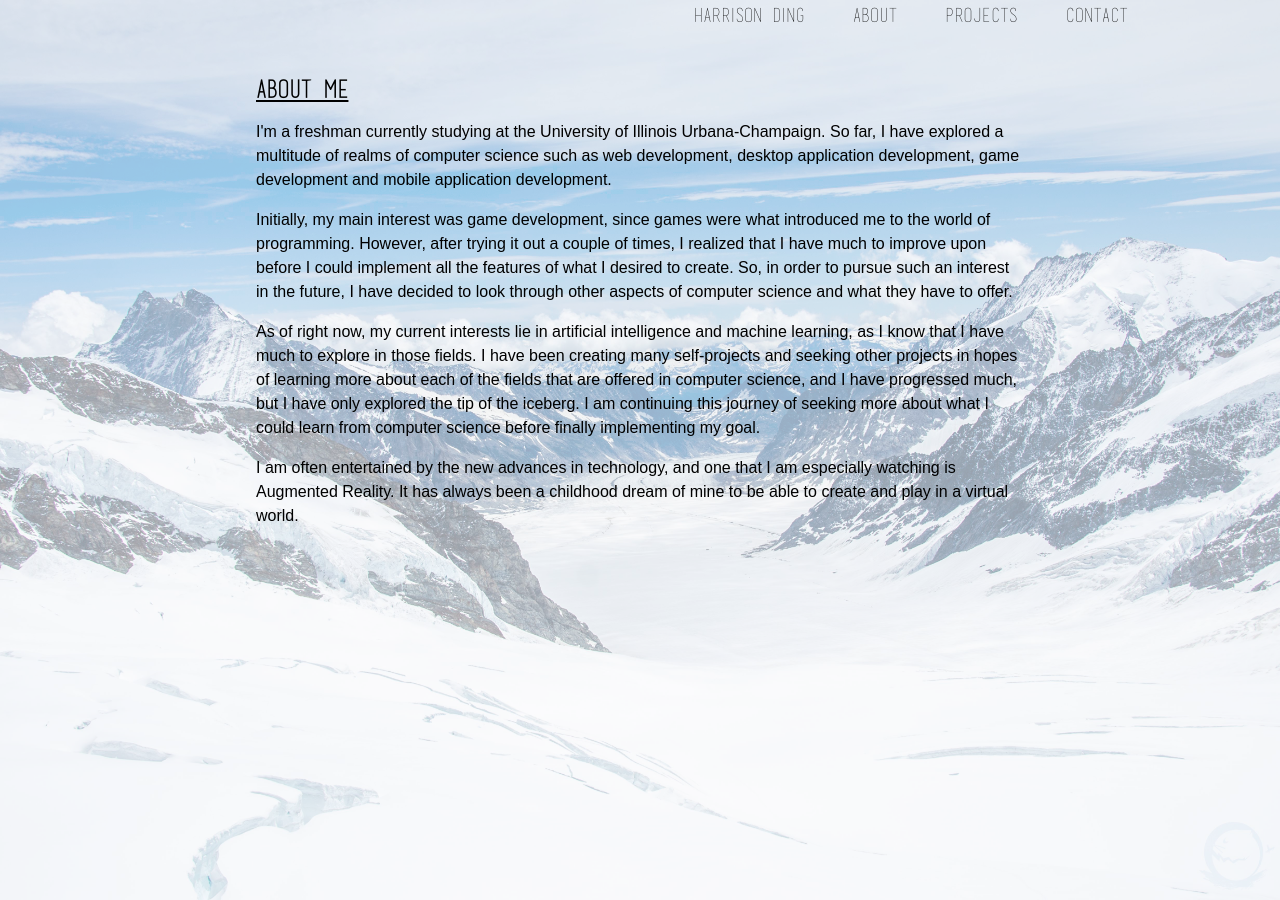
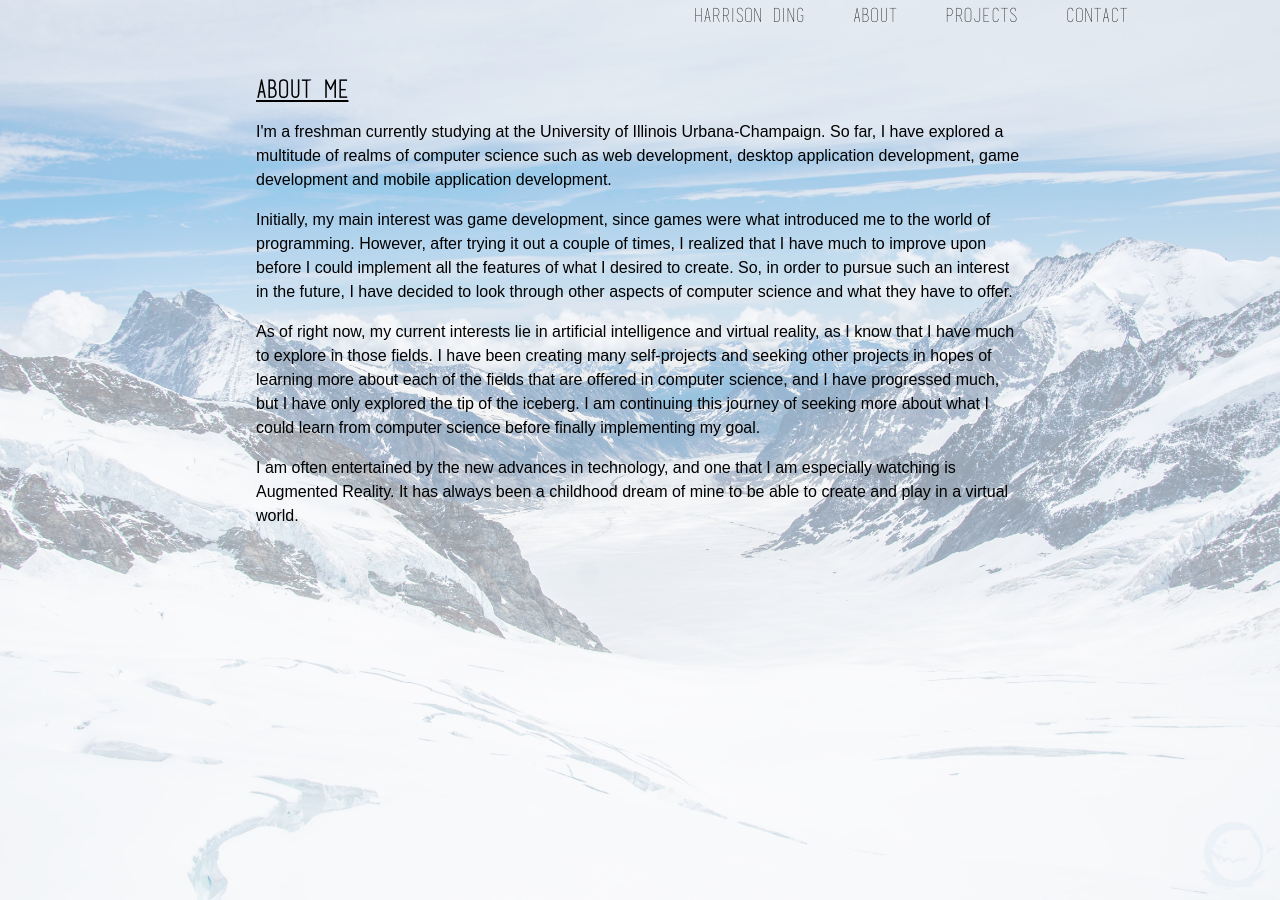
Before and after one commit to Shorrian/Shorrian.github.io, a Jekyll site: the page built from about/index.html, in a window 1280 px wide. Built offline with Jekyll 4.4.1, drawn with Linux system fonts in a browser that asks for light colours.

Commit message:
changed machine learning to vr

```diff
--- a/about/index.html
+++ b/about/index.html
@@ -8,7 +8,7 @@ title: About
 
     <p> Initially, my main interest was game development, since games were what introduced me to the world of programming. However, after trying it out a couple of times, I realized that I have much to improve upon before I could implement all the features of what I desired to create. So, in order to pursue such an interest in the future, I have decided to look through other aspects of computer science and what they have to offer.</p>
 
-    <p>As of right now, my current interests lie in artificial intelligence and machine learning, as I know that I have much to explore in those fields. I have been creating many self-projects and seeking other projects in hopes of learning more about each of the fields that are offered in computer science, and I have progressed much, but I have only explored the tip of the iceberg.  I am continuing this journey of seeking more about what I could learn from computer science before finally implementing my goal.</p>
+    <p>As of right now, my current interests lie in artificial intelligence and virtual reality, as I know that I have much to explore in those fields. I have been creating many self-projects and seeking other projects in hopes of learning more about each of the fields that are offered in computer science, and I have progressed much, but I have only explored the tip of the iceberg.  I am continuing this journey of seeking more about what I could learn from computer science before finally implementing my goal.</p>
 
     <p>I am often entertained by the new advances in technology, and one that I am especially watching is Augmented Reality. It has always been a childhood dream of mine to be able to create and play in a virtual world.</p>
 </div>
```
